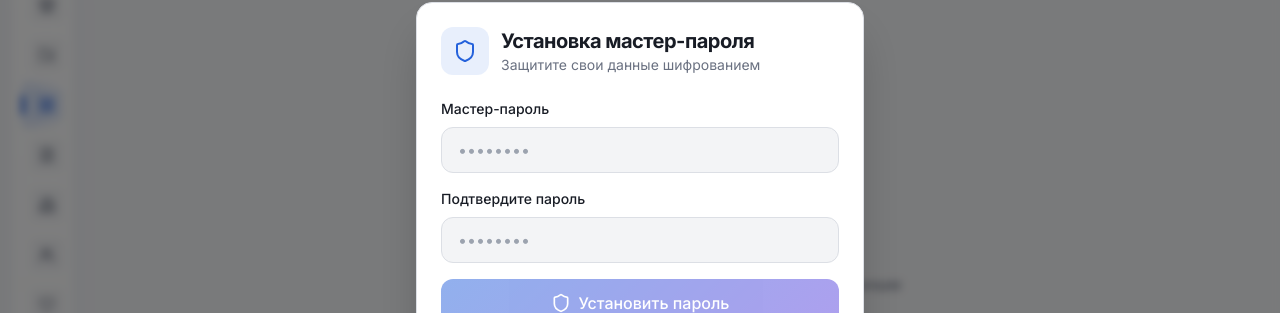
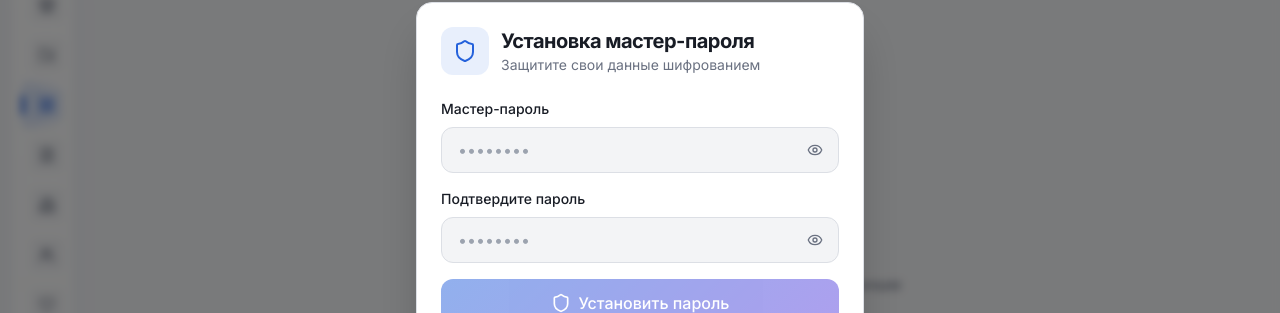
Before and after one commit to Kostya513/promptcraft-studio, a React (Vite) app: page /accounts in a window 1280 px wide. Shown: the part 142-455 px from the top of the page. Built offline with nearby package versions, Linux system fonts and the light colour scheme; the HTML template or start-up script is replaced by a standard one.

Commit message:
feat: добавлена кнопка показа/скрытия пароля

```diff
--- a/src/components/account-manager/MasterPasswordModal.tsx
+++ b/src/components/account-manager/MasterPasswordModal.tsx
@@ -1,5 +1,5 @@
 import { useState, useEffect } from "react";
-import { Lock, Unlock, Shield, AlertCircle, Smartphone } from "lucide-react";
+import { Lock, Unlock, Shield, AlertCircle, Smartphone, Eye, EyeOff } from "lucide-react";
 import {
   deriveKey,
   generateSalt,
@@ -18,6 +18,7 @@ interface MasterPasswordModalProps {
 export function MasterPasswordModal({ isOpen, onUnlock, onSetup }: MasterPasswordModalProps) {
   const [password, setPassword] = useState("");
   const [confirmPassword, setConfirmPassword] = useState("");
+  const [showPassword, setShowPassword] = useState(false);
   const [mode, setMode] = useState<"setup" | "unlock">("unlock");
   const [error, setError] = useState("");
   const [isLoading, setIsLoading] = useState(false);
@@ -187,14 +188,27 @@ export function MasterPasswordModal({ isOpen, onUnlock, onSetup }: MasterPasswor
               <label className="block text-sm font-medium mb-2">
                 Мастер-пароль
               </label>
+              <div className="relative">
                 <input
-                type="password"
+                  type={showPassword ? "text" : "password"}
                   value={password}
                   onChange={(e) => setPassword(e.target.value)}
-                className="w-full px-4 py-2.5 rounded-lg border border-border bg-background focus:outline-none focus:ring-2 focus:ring-primary"
+                  className="w-full px-4 py-2.5 rounded-lg border border-border bg-background focus:outline-none focus:ring-2 focus:ring-primary pr-10"
                   placeholder="••••••••"
                   onKeyDown={(e) => e.key === "Enter" && (mode === "setup" ? handleSetup() : handleUnlock())}
                 />
+                <button
+                  type="button"
+                  onClick={() => setShowPassword(!showPassword)}
+                  className="absolute right-3 top-1/2 -translate-y-1/2 p-1 hover:bg-muted rounded"
+                >
+                  {showPassword ? (
+                    <EyeOff className="h-4 w-4 text-muted-foreground" />
+                  ) : (
+                    <Eye className="h-4 w-4 text-muted-foreground" />
+                  )}
+                </button>
+              </div>
             </div>
 
             {mode === "setup" && (
@@ -202,14 +216,27 @@ export function MasterPasswordModal({ isOpen, onUnlock, onSetup }: MasterPasswor
                 <label className="block text-sm font-medium mb-2">
                   Подтвердите пароль
                 </label>
+                <div className="relative">
                   <input
-                  type="password"
+                    type={showPassword ? "text" : "password"}
                     value={confirmPassword}
                     onChange={(e) => setConfirmPassword(e.target.value)}
-                  className="w-full px-4 py-2.5 rounded-lg border border-border bg-background focus:outline-none focus:ring-2 focus:ring-primary"
+                    className="w-full px-4 py-2.5 rounded-lg border border-border bg-background focus:outline-none focus:ring-2 focus:ring-primary pr-10"
                     placeholder="••••••••"
                     onKeyDown={(e) => e.key === "Enter" && handleSetup()}
                   />
+                  <button
+                    type="button"
+                    onClick={() => setShowPassword(!showPassword)}
+                    className="absolute right-3 top-1/2 -translate-y-1/2 p-1 hover:bg-muted rounded"
+                  >
+                    {showPassword ? (
+                      <EyeOff className="h-4 w-4 text-muted-foreground" />
+                    ) : (
+                      <Eye className="h-4 w-4 text-muted-foreground" />
+                    )}
+                  </button>
+                </div>
               </div>
             )}
 
```
Lines whose indentation alone changed are shown as unchanged.
